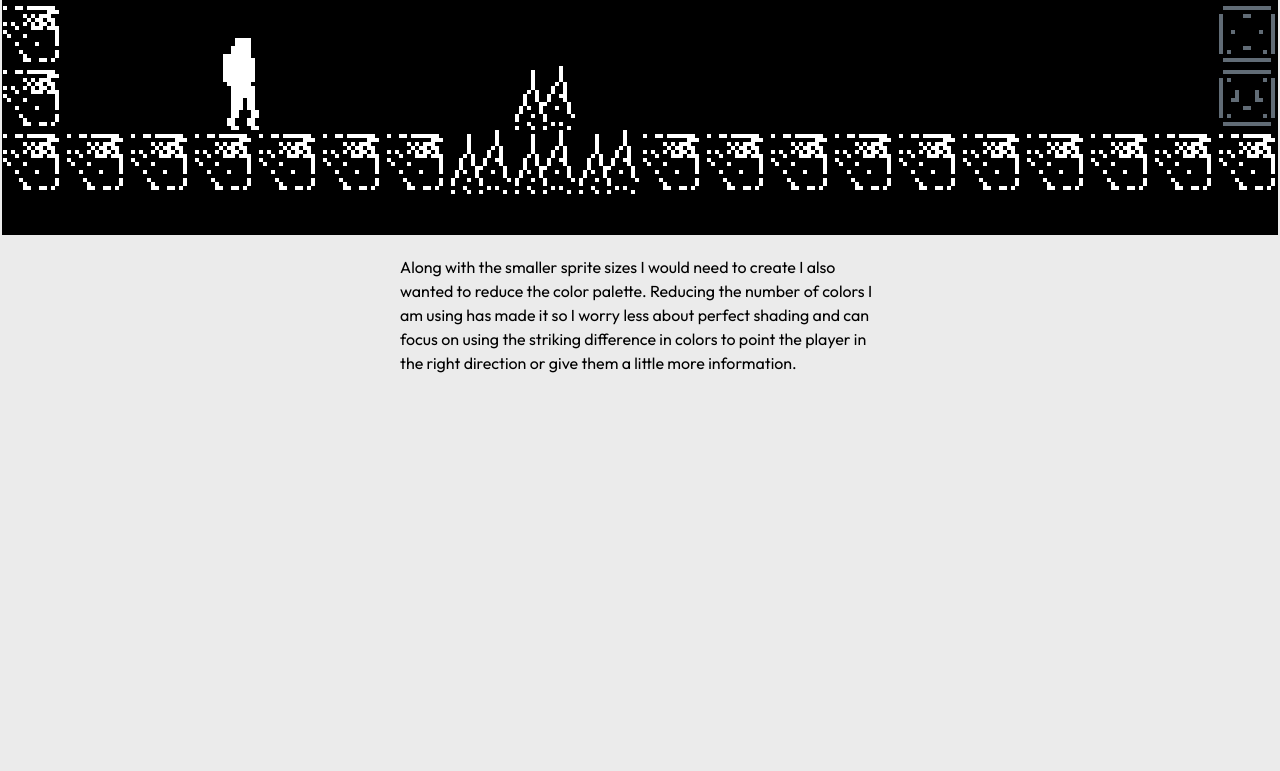
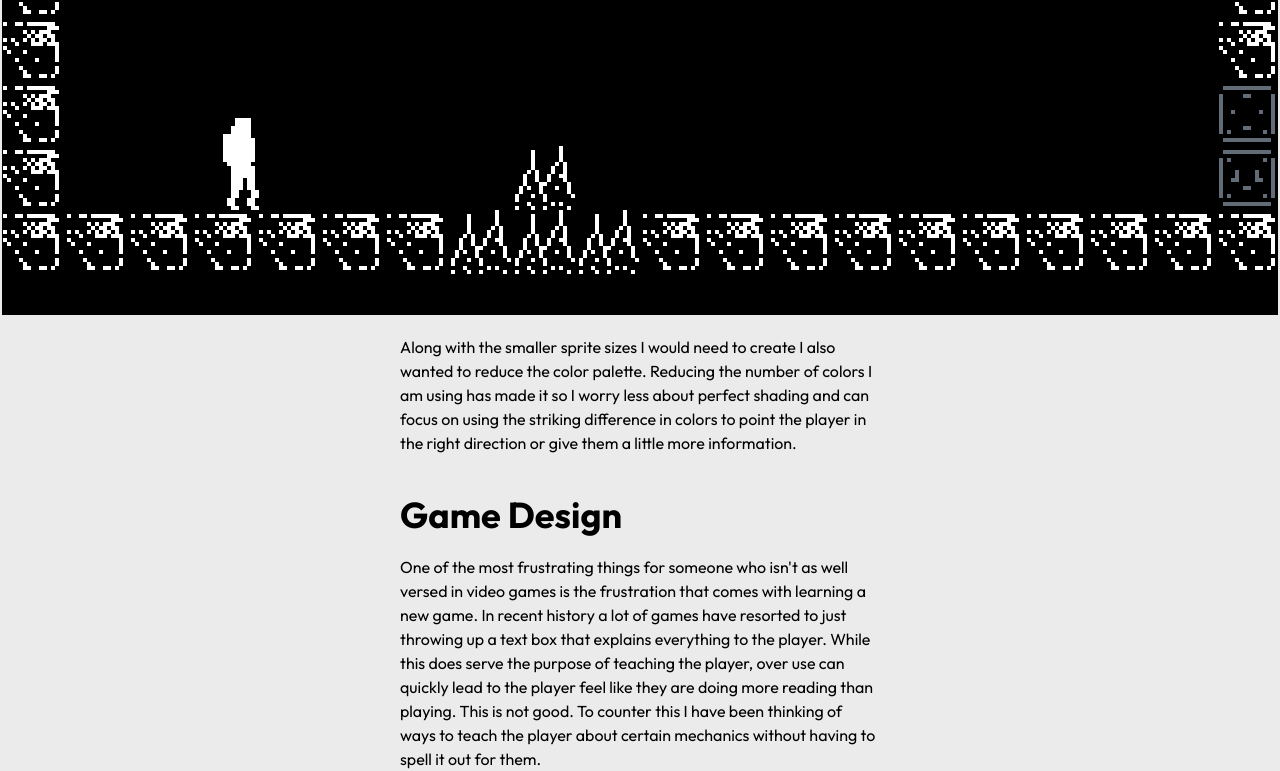
Before and after one commit to njahn88/njahn88.github.io, a React (Vite) app: page /Blog/Devlog in a window 1280 px wide. Shown: the part 1346-2117 px from the top of the page. Before the commit the page ends 1721 px from the top, so only its background shows below. Built offline with nearby package versions, Linux system fonts and the light colour scheme.

Commit message:
Added more to devlog page

```diff
--- a/src/pages/BlogPages/Devlog.jsx
+++ b/src/pages/BlogPages/Devlog.jsx
@@ -17,6 +17,9 @@ export default function Devlog(){
                 later on. This is what I have settled on so far.
             </div>
             <div className={'flex justify-start px-10 md:px-100 font-outfit font-bold text-4xl pt-10'}>
+                Devlog 1
+            </div>
+            <div className={'flex justify-start px-10 md:px-100 font-outfit font-bold text-4xl pt-10'}>
                 Art Style *WIP*
             </div>
             <div className={'flex justify-start px-10 md:px-100 pt-5 font-outfit'}>
@@ -33,6 +36,16 @@ export default function Devlog(){
                 I am using has made it so I worry less about perfect shading and can focus on using the striking difference in colors to point
                 the player in the right direction or give them a little more information.
             </div>
+            <div className={'flex justify-start px-10 md:px-100 font-outfit font-bold text-4xl pt-10'}>
+                Game Design
+            </div>
+            <div className={'flex justify-start px-10 md:px-100 pt-5 font-outfit'}>
+                One of the most frustrating things for someone who isn't as well versed in video games is the frustration that
+                comes with learning a new game. In recent history a lot of games have resorted to just throwing up a text box
+                that explains everything to the player. While this does serve the purpose of teaching the player, over use can quickly
+                lead to the player feel like they are doing more reading than playing. This is not good. To counter this I have been
+                thinking of ways to teach the player about certain mechanics without having to spell it out for them.
+            </div>
         </>
     )
 }
```
